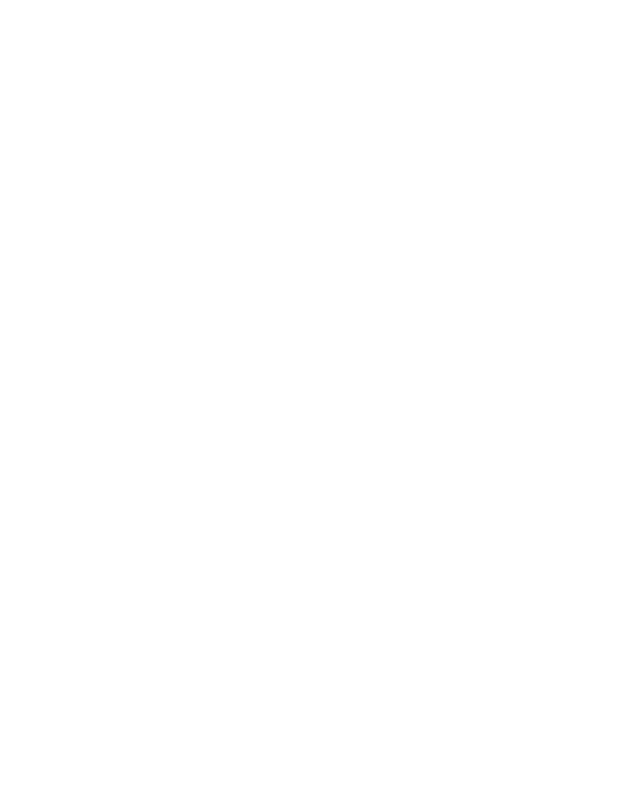
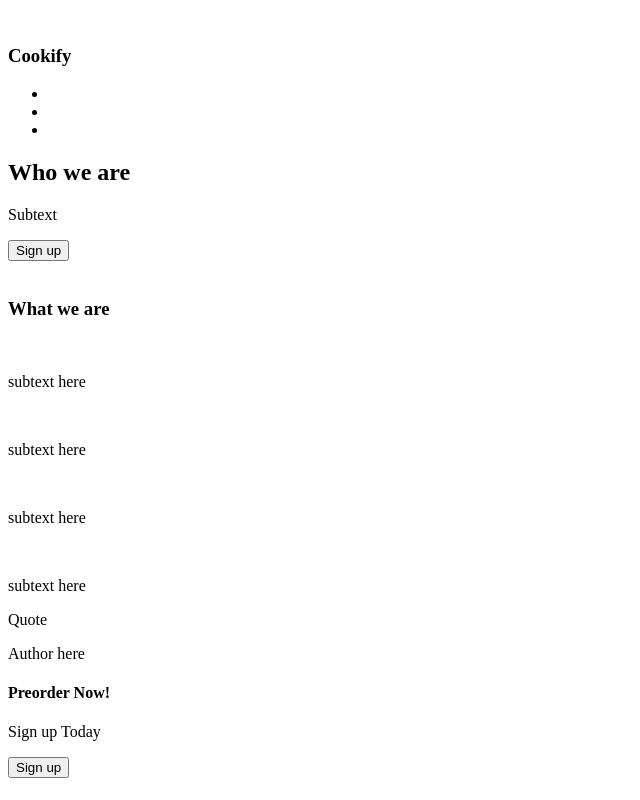
Before and after one commit to raihanCarder/cooking-app-webpage, a plain HTML site: page index.html in a window 1280 px wide. Shown: the whole page, without its empty margins (0-640 px from the left). Drawn offline with Linux system fonts and the light colour scheme.

Commit message:
Finish rough HTML

```diff
--- a/index.html
+++ b/index.html
@@ -9,7 +9,56 @@
 </head>
 
 <body>
-
+    <div class="header">
+        <img>
+        <h3>Cookify</h3>
+        <nav>
+            <ul>
+                <li></li>
+                <li></li>
+                <li></li>
+            </ul>
+        </nav>
+    </div>
+    <div class="main-section">
+        <div id="main-info">
+            <h2>Who we are</h2>
+            <p>Subtext</p>
+            <button>Sign up</button>
+        </div>
+        <img>
+    </div>
+    <h3> What we are</h3>
+    <div class="info-section">
+        <div class="info">
+            <img>
+            <p>subtext here</p>
+        </div>
+        <div class="info">
+            <img>
+            <p>subtext here</p>
+        </div>
+        <div class="info">
+            <img>
+            <p>subtext here</p>
+        </div>
+        <div class="info">
+            <img>
+            <p>subtext here</p>
+        </div>
+    </div>
+    <div class="quote">
+        <p id="quote-text">Quote</p>
+        <p id="author">Author here</p>
+    </div>
+    <div class="footer-section">
+        <div id="container">
+            <div id="subcontainer">
+                <h4>Preorder Now!</h4>
+                <p>Sign up Today</p>
+            </div>
+            <button>Sign up</button>
+        </div>
 </body>
 
 </html>
```
